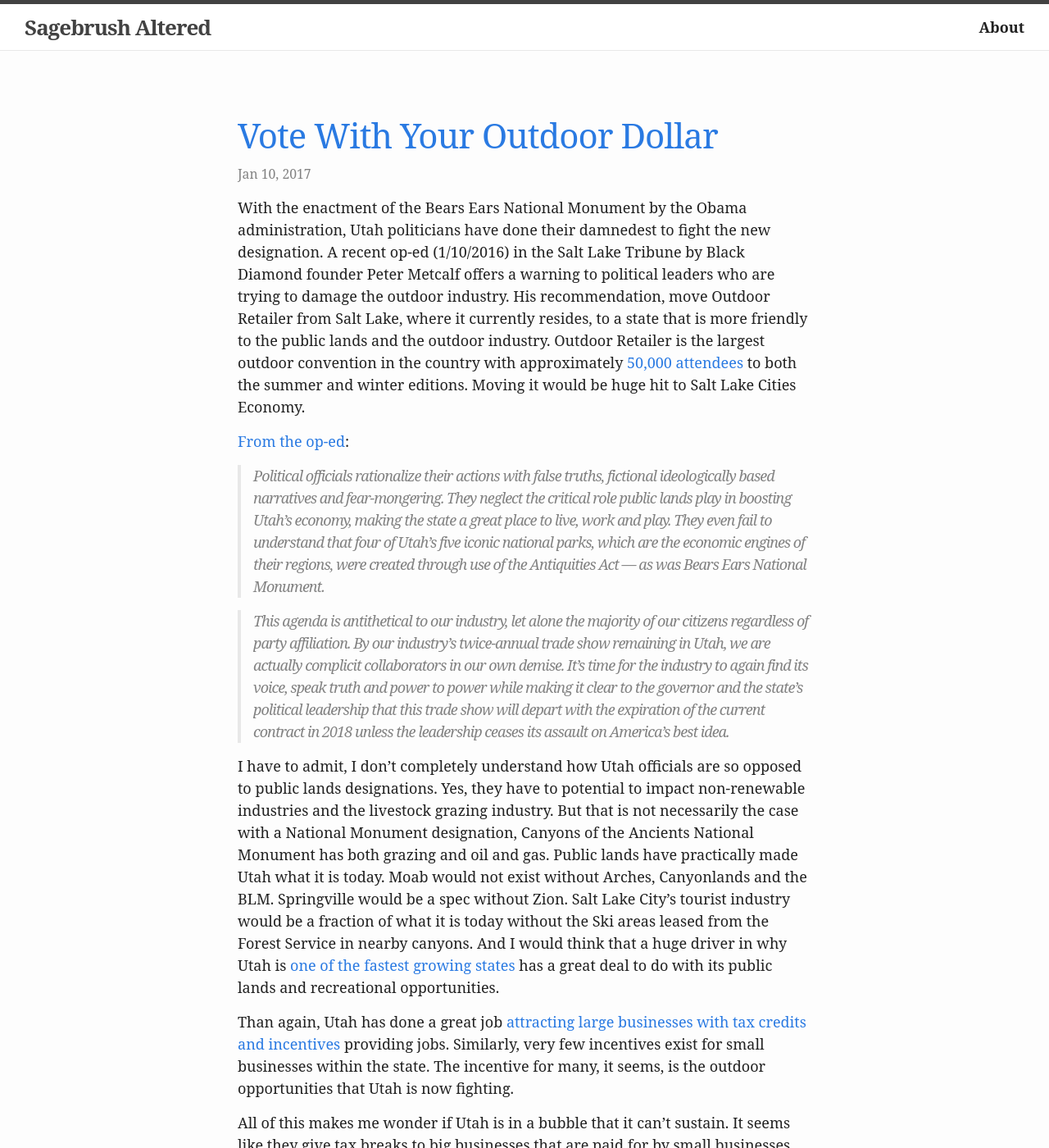
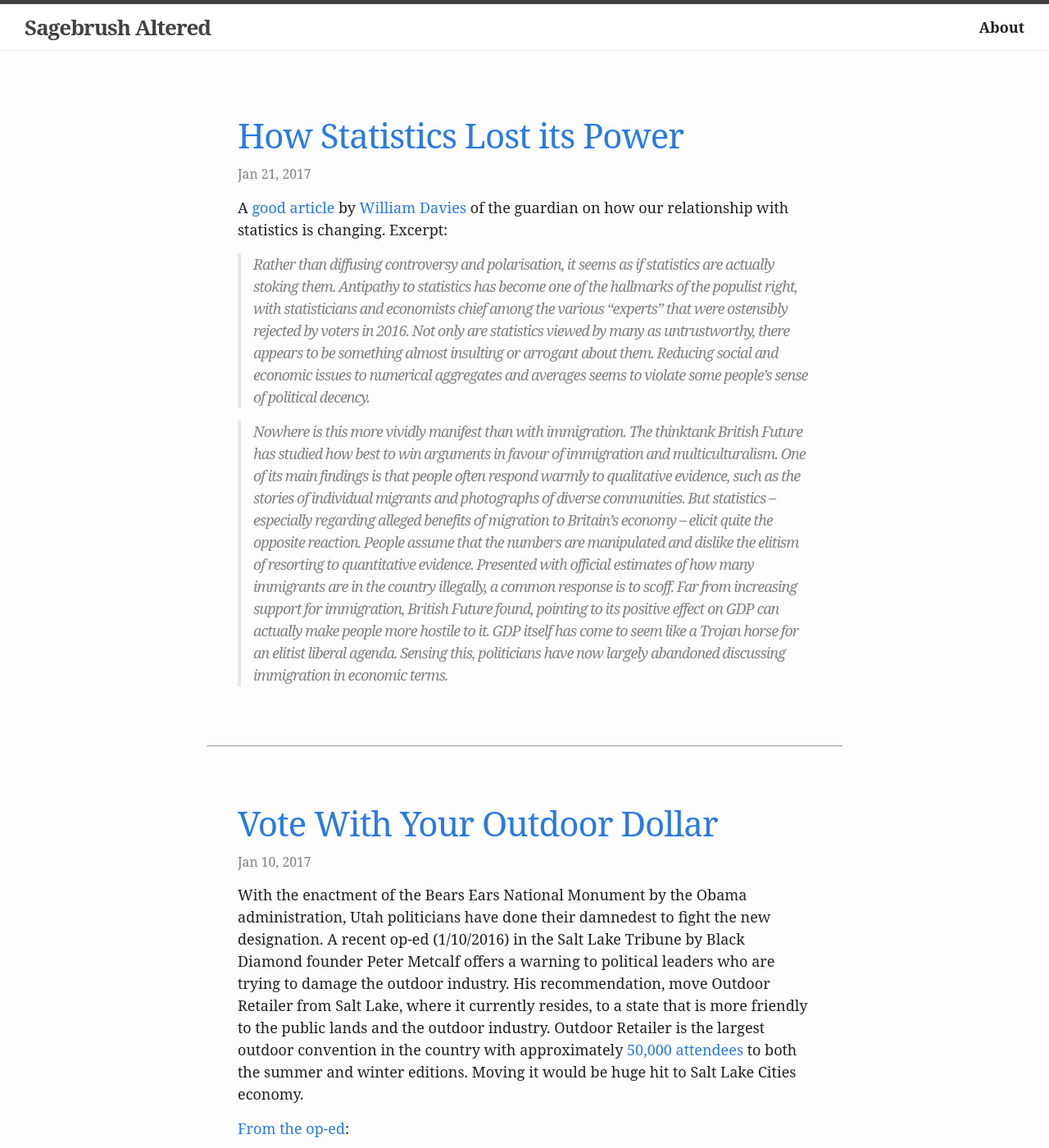
Before and after one commit to mschmidty/noname, a Jekyll site: the page built from index.html, in a window 1280 px wide and 1400 px high. Shown: the whole window at 82% size. Built offline with Jekyll 4.4.1, drawn with Linux system fonts in a browser that asks for light colours; some web fonts are replaced; some of the changed text lies outside the part shown.

Commit message:
new post, draft 1

```diff
--- a/_posts/2017/2017-01-10-Outdoor-Vote-With-Your-Dollar.md
+++ b/_posts/2017/2017-01-10-Outdoor-Vote-With-Your-Dollar.md
@@ -7,7 +7,7 @@ comments: true
 published: true
 ---
 
-With the enactment of the Bears Ears National Monument by the Obama administration, Utah politicians have done their damnedest to fight the new designation.  A recent op-ed (1/10/2016) in the Salt Lake Tribune by Black Diamond founder Peter Metcalf offers a warning to political leaders who are trying to damage the outdoor industry. His recommendation, move Outdoor Retailer from Salt Lake, where it currently resides, to a state that is more friendly to the public lands and the outdoor industry.  Outdoor Retailer is the largest outdoor convention in the country with approximately [50,000 attendees](http://www.outdoorretailer.com/static/pdf/SM15-Postshow-Report.pdf) to both the summer and winter editions. Moving it would be huge hit to Salt Lake Cities Economy.
+With the enactment of the Bears Ears National Monument by the Obama administration, Utah politicians have done their damnedest to fight the new designation.  A recent op-ed (1/10/2016) in the Salt Lake Tribune by Black Diamond founder Peter Metcalf offers a warning to political leaders who are trying to damage the outdoor industry. His recommendation, move Outdoor Retailer from Salt Lake, where it currently resides, to a state that is more friendly to the public lands and the outdoor industry.  Outdoor Retailer is the largest outdoor convention in the country with approximately [50,000 attendees](http://www.outdoorretailer.com/static/pdf/SM15-Postshow-Report.pdf) to both the summer and winter editions. Moving it would be huge hit to Salt Lake Cities economy.
 
 [From the op-ed](http://www.sltrib.com/opinion/4798906-155/op-ed-time-for-outdoor-retailers-to):
 
@@ -15,7 +15,9 @@ With the enactment of the Bears Ears National Monument by the Obama administrati
 
 > This agenda is antithetical to our industry, let alone the majority of our citizens regardless of party affiliation. By our industry's twice-annual trade show remaining in Utah, we are actually complicit collaborators in our own demise. It's time for the industry to again find its voice, speak truth and power to power while making it clear to the governor and the state's political leadership that this trade show will depart with the expiration of the current contract in 2018 unless the leadership ceases its assault on America's best idea.
 
-I have to admit, I don't completely understand how Utah officials are so opposed to public lands designations.  Yes, they have to potential to impact non-renewable industries and the livestock grazing industry.  But that is not necessarily the case with a National Monument designation, Canyons of the Ancients National Monument has both grazing and oil and gas. Public lands have practically made Utah what it is today. Moab would not  exist without Arches, Canyonlands and the BLM. Springville would be a spec without Zion. Salt Lake City's tourist industry would be a fraction of what it is today without the Ski areas leased from the Forest Service in nearby canyons. And I would think that a huge driver in why Utah is [one of the fastest growing states](https://en.wikipedia.org/wiki/List_of_U.S._states_by_population_growth_rate) has a great deal to do with its public lands and recreational opportunities.
+I have to admit, I don't completely understand how Utah officials are so opposed to public lands designations.  Yes, they have to potential to impact non-renewable and the livestock grazing industries.  But that is not necessarily the case with a National Monument designation. Canyons of the Ancients National Monument has both grazing and oil and gas.
+
+Public lands have practically made Utah what it is today. Moab would not  exist without Arches, Canyonlands and the BLM. Springville would be a spec without Zion. Salt Lake City's tourist industry would be a fraction of what it is today without the Ski areas leased from the Forest Service in nearby canyons. And I would think that a huge driver in why Utah is [one of the fastest growing states](https://en.wikipedia.org/wiki/List_of_U.S._states_by_population_growth_rate) has a great deal to do with its public lands and recreational opportunities.
 
 Than again, Utah has done a great job [attracting large businesses with tax credits and incentives](http://business.utah.gov/programs/incentives/) providing jobs. Similarly, very few incentives exist for small businesses within the state. The incentive for many, it seems, is the outdoor opportunities that Utah is now fighting.
 
--- /dev/null
+++ b/_posts/2017/2017-01-21-how-statistics-lost-power.md
@@ -0,0 +1,20 @@
+---
+layout: post
+title:  "How Statistics Lost its Power"
+date:   2017-01-21
+categories: politics statistics polling
+comments: true
+published: true
+---
+
+A [good article][1] by [William Davies][2] of the guardian on how our relationship with statistics is changing. Excerpt:
+
+> Rather than diffusing controversy and polarisation, it seems as if statistics are actually stoking them. Antipathy to statistics has become one of the hallmarks of the populist right, with statisticians and economists chief among the various “experts” that were ostensibly rejected by voters in 2016. Not only are statistics viewed by many as untrustworthy, there appears to be something almost insulting or arrogant about them. Reducing social and economic issues to numerical aggregates and averages seems to violate some people’s sense of political decency.
+
+> Nowhere is this more vividly manifest than with immigration. The thinktank British Future has studied how best to win arguments in favour of immigration and multiculturalism. One of its main findings is that people often respond warmly to qualitative evidence, such as the stories of individual migrants and photographs of diverse communities. But statistics – especially regarding alleged benefits of migration to Britain’s economy – elicit quite the opposite reaction. People assume that the numbers are manipulated and dislike the elitism of resorting to quantitative evidence. Presented with official estimates of how many immigrants are in the country illegally, a common response is to scoff. Far from increasing support for immigration, British Future found, pointing to its positive effect on GDP can actually make people more hostile to it. GDP itself has come to seem like a Trojan horse for an elitist liberal agenda. Sensing this, politicians have now largely abandoned discussing immigration in economic terms.
+
+
+
+[1]: https://www.theguardian.com/politics/2017/jan/19/crisis-of-statistics-big-data-democracy
+
+[2]: https://www.theguardian.com/profile/william-davies-author
```
